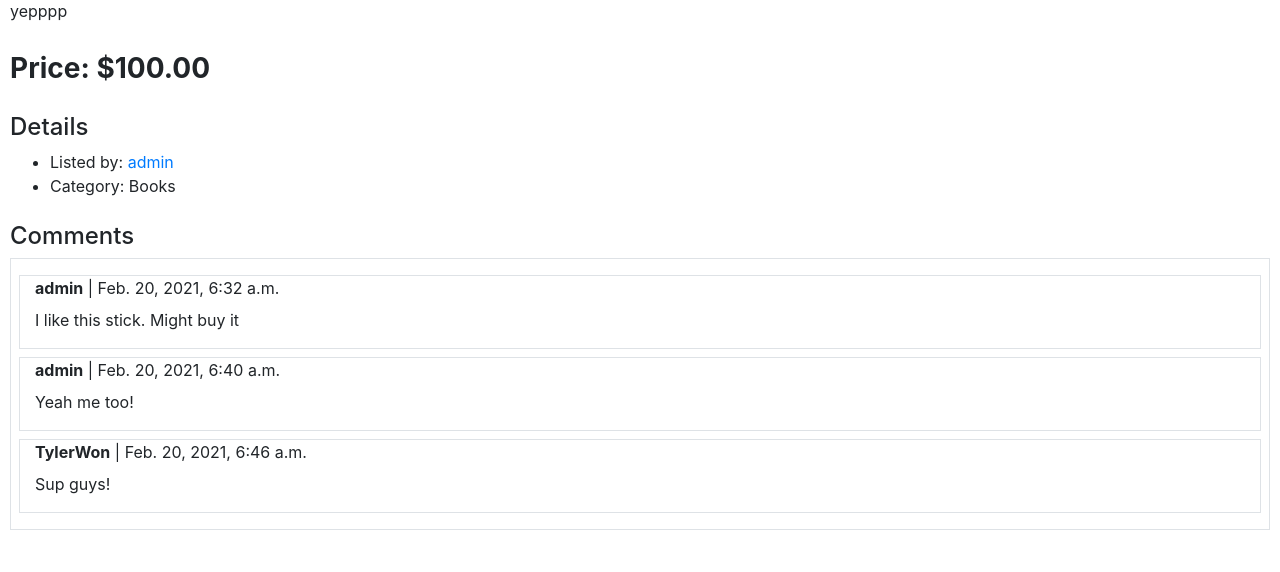
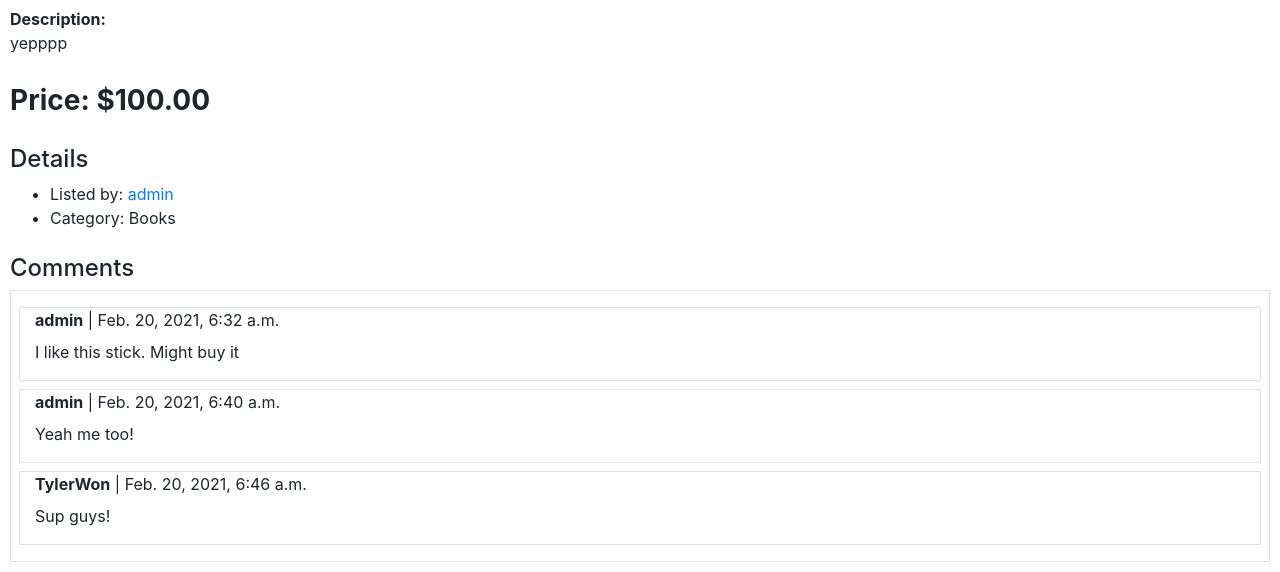
Before and after one commit to TylerWon/commerce, a Django app: page /listings/2 in a window 1280 px wide. Shown: the part 699-1271 px from the top of the page. Before the commit the page ends 1229 px from the top, so only its background shows below. Run offline with Django 3.2, Linux system fonts and the light colour scheme; data comes from the database, SQL or seed files in the repository; some libraries are stand-ins or nearby versions.

Commit message:
format HTML

```diff
--- a/auctions/templates/auctions/listing.html
+++ b/auctions/templates/auctions/listing.html
@@ -3,9 +3,7 @@
 {% block body %}
 
     {% for message in messages %}
-    <div class="alert alert-success" role="alert">
-        {{ message }}
-    </div>
+        <div class="alert alert-success" role="alert">{{ message }}</div>
     {% endfor %}
 
     {% if listing.active %}
@@ -14,9 +12,10 @@
         <h2 class="mb-2">Listing: {{ listing.title }} (closed)</h2>
     {% endif %}
 
+    <img class="w-50 h-auto" src="{{ listing.image }}">
+
     <div class="my-4">
-        <img class="w-50 h-auto" src="{{ listing.image }}">
-        <p>{{ listing.description }}</p>
+        <strong>Description:</strong><p>{{ listing.description }}</p>
     </div>
 
     <div class="mb-4">
```
